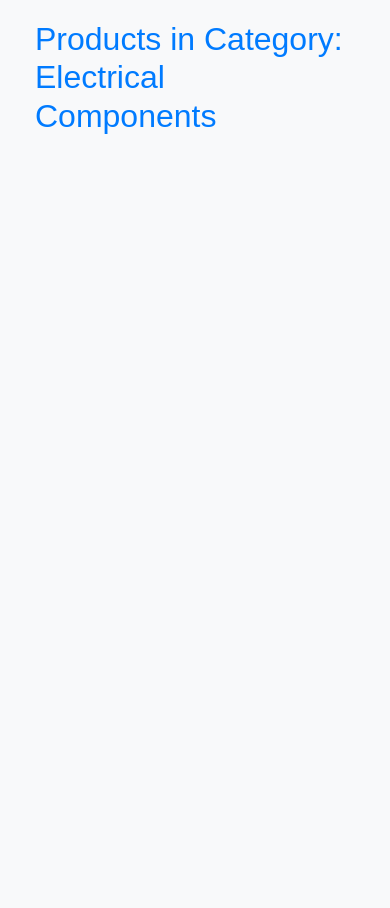
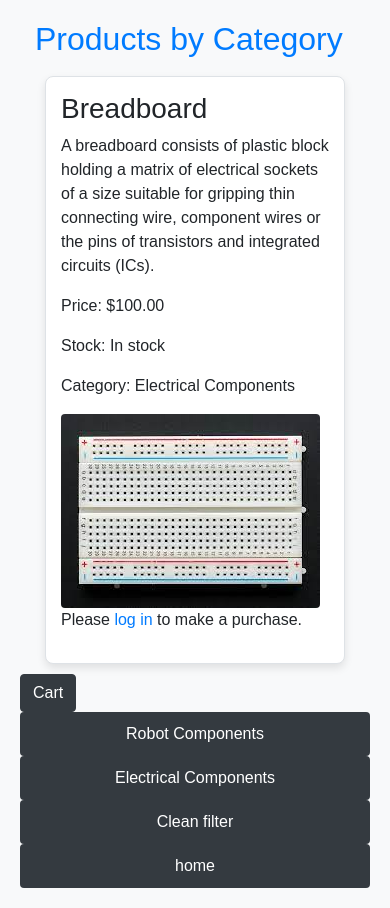
Before and after one commit to mSaeedS/db, a Django app: page /products/2/ in a window 390 px wide. Before the commit the page ends 134 px from the top, so only its background shows below. Run offline with Django 4.2, Linux system fonts and the light colour scheme; data comes from the database, SQL or seed files in the repository; some libraries are stand-ins or nearby versions.

Commit message:
aik dum se 40% done xd

```diff
--- a/voltrium/admin.py
+++ b/voltrium/admin.py
@@ -1,6 +1,6 @@
 
 from django.contrib import admin
-from .models import Product, Category,User, Order, Address, CartItem, Payment, Review
+from .models import Product, Category,User, Order, Address, CartItem, Payment, Review, OrderLine
 # Register your models here.
 admin.site.register(Product)
 admin.site.register(Category)
@@ -10,3 +10,4 @@ admin.site.register(Address)
 admin.site.register(CartItem)
 admin.site.register(Payment)
 admin.site.register(Review)
+admin.site.register(OrderLine)
--- a/voltrium/templates/product/products_by_category.html
+++ b/voltrium/templates/product/products_by_category.html
@@ -5,9 +5,6 @@
     <meta charset="UTF-8">
     <meta name="viewport" content="width=device-width, initial-scale=1.0">
     <title>Products by Category</title>
-    <!-- Add this to your base.html or any template where you want to use Bootstrap -->
-
-
     <link rel="stylesheet" href="https://stackpath.bootstrapcdn.com/bootstrap/4.5.2/css/bootstrap.min.css">
     <style>
         body {
@@ -42,25 +39,80 @@
             height: auto;
             border-radius: 4px;
         }
+
+        .buy-button {
+            background-color: #007bff;
+            color: #fff;
+            padding: 10px 15px;
+            border: none;
+            border-radius: 4px;
+            cursor: pointer;
+            width: 100%;
+        }
+
+        .buy-button:hover {
+            background-color: #0056b3;
+        }
+
+        .filter-button {
+            background-color: #343a40;
+            color: #fff;
+            padding: 10px 15px;
+            border: none;
+            border-radius: 4px;
+            cursor: pointer;
+            width: 100%;
+        }
+
+        .filter-button:hover {
+            background-color: #23282d;
+        }
     </style>
 </head>
 <body>
     <div class="container">
-        <h2>Products in Category: {{ category.category_name }}</h2>
+        <h2>Products by Category</h2>
         <div class="product-container">
             {% for product in products %}
                 <div class="product-card">
                     <h3>{{ product.name }}</h3>
                     <p>{{ product.description }}</p>
                     <p>Price: ${{ product.price }}</p>
-                    <p>Stock Quantity: {{ product.stock_quantity }}</p>
+                    <p>Stock: {% if product.stock_quantity > 0 %} In stock {% else %} Out of stock {% endif %}</p>
                     <p>Category: {{ product.category.category_name }}</p>
                     {% if product.picture %}
                         <img src="{{ product.picture.url }}" alt="{{ product.name }}">
+                    {% endif %}
+                    {% if user.is_authenticated %}
+                        <form method="post" action="{% url 'add_to_cart' product.id %}">
+                            {% csrf_token %}
+                            <button type="submit" class="buy-button">Add to cart</button>
+                        </form>
+                    {% else %}
+                        <p>Please <a href="{% url 'login' %}">log in</a> to make a purchase.</p>
                     {% endif %}
                 </div>
             {% endfor %}
         </div>
     </div>
+    <div>
+        <a href="{% url 'view_cart' %}">
+            <button type="button" class="btn btn-dark">Cart</button>
+        </a>
+    </div>
+    <div>
+        <a href="{% url 'products_by_category' category_id=1 %}">
+            <button type="button" class="filter-button">Robot Components</button>
+        </a>
+        <a href="{% url 'products_by_category' category_id=2 %}">
+            <button type="button" class="filter-button">Electrical Components</button>
+        </a>
+        <a href="{% url 'all_products' %}">
+            <button type="button" class="filter-button">Clean filter</button>
+        </a>
+        <a href="{% url 'home'  %}">
+            <button type="button" class="filter-button">home</button>
+        </a>
+    </div>
 </body>
 </html>
--- a/voltrium/urls.py
+++ b/voltrium/urls.py
@@ -1,13 +1,17 @@
 # voltrium/urls.py
 from django.urls import path
-from .views import register_user,registration_success,all_products,products_by_category,home
+from django.contrib.auth import views as auth_views
+from .views import register_user,all_products,products_by_category,home,CustomLoginView,add_to_cart,view_cart,place_order,remove_from_cart
 
 urlpatterns = [
     path('', home, name='home'),
     path('register/', register_user, name='register_user'),
-    path('registration-success/', registration_success, name='registration_success'),
     path('products/', all_products, name='all_products'),
     path('products/<int:category_id>/', products_by_category, name='products_by_category'),
-
-
+    path('login/', CustomLoginView, name='login'),
+    path('logout/', auth_views.LogoutView.as_view(), name='logout'),
+    path('view-cart/', view_cart, name='view_cart'),
+    path('add-to-cart/<int:product_id>/', add_to_cart, name='add_to_cart'),
+    path('place-order/', place_order, name='place_order'),
+     path('remove_from_cart/<int:cart_item_id>/', remove_from_cart, name='remove_from_cart'),
 ]
--- a/voltrium/views.py
+++ b/voltrium/views.py
@@ -2,9 +2,17 @@
 from django.shortcuts import render, get_object_or_404,redirect
 from django.views import View
 from django.contrib.auth import authenticate, login
-from .forms import UserRegistrationForm,AddressForm
-from .models import User,Address,Product,Category
+from django.contrib.auth.views import LoginView
+from .forms import UserRegistrationForm,AddressForm,CustomAuthenticationForm,PaymentForm
+from .models import User,Address,Product,Category,CartItem,Order,OrderLine,Payment
 from django.contrib import messages
+from django.contrib.auth.hashers import make_password
+from django.db.models import F,Sum
+from django.utils import timezone
+from django.db import transaction
+
+def register_user(request):
+    from django.contrib.auth.hashers import make_password
 
 def register_user(request):
     if request.method == 'POST':
@@ -12,7 +20,12 @@ def register_user(request):
         address_form = AddressForm(request.POST)
 
         if user_form.is_valid() and address_form.is_valid():
-            user = user_form.save()  # Save the user data
+            user = user_form.save(commit=False)
+
+            # Hash the password before saving the user
+            user.password = make_password(user_form.cleaned_data['password'])
+
+            user.save()  # Save the user data
             address = address_form.save(commit=False)
             address.user = user  # Associate the address with the user
             address.save()  # Save the address data
@@ -28,19 +41,175 @@ def register_user(request):
 
     return render(request, 'registration/register_user.html', {'user_form': user_form, 'address_form': address_form})
 
-def registration_success(request):
-    return render(request, 'registration/registration_success.html')
-
 
 
 def all_products(request):
     products = Product.objects.all()
     return render(request, 'product/all_products.html', {'products': products})
 
-def products_by_category(request, category_id):
-    category = Category.objects.get(pk=category_id)
-    products = Product.objects.filter(category=category)
-    return render(request, 'product/products_by_category.html', {'products': products, 'category': category})
+def products_by_category(request, category_id=None):
+    if category_id:
+        category = Category.objects.get(pk=category_id)
+        products = Product.objects.filter(category=category)
+    else:
+        products = Product.objects.all()
+
+    categories = Category.objects.all()
+
+    return render(request, 'product/products_by_category.html', {'products': products, 'categories': categories})
 
 def home(request):
     return render(request, 'home.html')
+
+def CustomLoginView(request):
+    if request.method == 'POST':
+        form = CustomAuthenticationForm(request, data=request.POST)
+        if form.is_valid():
+            username = form.cleaned_data['username']
+            password = form.cleaned_data['password']
+
+            user = authenticate(request,username=username, password=password)
+
+            if user is not None:
+                login(request, user)
+                return redirect('/')
+            else:
+                print("Authentication failed: User does not exist or incorrect password.")
+
+    else:
+        form = CustomAuthenticationForm(request)
+
+    return render(request, 'registration/login.html', {'form': form})
+
+def view_cart(request):
+    cart_items = CartItem.objects.filter(user=request.user)
+
+    if request.method == 'POST':
+        form = PaymentForm(request.POST)
+        if form.is_valid():
+            payment_method = form.cleaned_data['payment_method']
+
+            # Start a transaction
+            with transaction.atomic():
+                # Create a new order
+                order = Order.objects.create(user=request.user, total_amount=0)
+
+                # Loop through cart items and create order lines
+                for cart_item in cart_items:
+                    if cart_item.quantity > cart_item.product.stock_quantity:
+                        # Insufficient stock, do not proceed with order
+                        messages.error(request, f"Not enough stock for {cart_item.product.name}.")
+                        return redirect('view_cart')
+
+                    OrderLine.objects.create(
+                        order=order,
+                        product=cart_item.product,
+                        quantity=cart_item.quantity,
+                        unit_price=cart_item.product.price
+                    )
+
+                    # Update product stock
+                    cart_item.product.stock_quantity -= cart_item.quantity
+                    cart_item.product.save()
+
+                # Calculate and update total amount for the order
+                total_amount = order.orderline_set.aggregate(
+                    total=Sum(F('unit_price') * F('quantity'))
+                )['total'] or 0
+                order.total_amount = total_amount
+                order.save()
+
+                # Create a payment record
+                Payment.objects.create(user=request.user, order=order, payment_method=payment_method)
+
+                # Clear the user's cart
+                cart_items.delete()
+
+                messages.success(request, "Your order has been placed successfully.")
+                return redirect('home')  # Redirect to a success page
+
+    else:
+        form = PaymentForm()
+
+    return render(request, 'product/view_cart.html', {'cart_items': cart_items, 'payment_form': form})
+
+
+def add_to_cart(request, product_id):
+    product = get_object_or_404(Product, pk=product_id)
+
+    # Check if the product is out of stock
+    if product.stock_quantity <= 0:
+        # Handle the case where the product is out of stock
+        messages.error(request, "This product is currently out of stock.")
+        return redirect('all_products')  # Assuming 'all_products' is the view name for displaying all products
+
+    cart_item, created = CartItem.objects.get_or_create(user=request.user, product=product)
+
+    # Increment the quantity if the item is already in the cart and stock is available
+    if not created and cart_item.quantity < product.stock_quantity:
+        cart_item.quantity += 1
+        cart_item.save()
+    elif not created:
+        # Handle the case where the requested quantity exceeds the stock
+        messages.error(request, "Not enough stock available.")
+        return redirect('all_products')  # Assuming 'product_detail' is the view name for a single product
+
+    return redirect('view_cart')  # Redirect to the cart view
+
+def remove_from_cart(request, cart_item_id):
+    cart_item = get_object_or_404(CartItem, pk=cart_item_id)
+
+    # Remove the item from the cart
+    cart_item.delete()
+    # Optionally, you can add a success message
+    messages.success(request, 'Item has been removed from your cart.')
+    # Render the confirmation template
+    return render(request, 'product/remove_from_cart.html')
+
+@transaction.atomic
+def place_order(request):
+    cart_items = CartItem.objects.filter(user=request.user)
+
+    if request.method == 'POST':
+        form = PaymentForm(request.POST)
+        if form.is_valid():
+            # Start a transaction
+            with transaction.atomic():
+                # Create a new order
+                order = Order.objects.create(user=request.user, total_amount=0)
+
+                # Loop through cart items, create order lines, and update stock
+                for cart_item in cart_items:
+                    if cart_item.quantity > cart_item.product.stock_quantity:
+                        # Insufficient stock, do not proceed with order
+                        messages.error(request, f"Not enough stock for {cart_item.product.name}.")
+                        return redirect('view_cart')
+
+                    OrderLine.objects.create(
+                        order=order,
+                        product=cart_item.product,
+                        quantity=cart_item.quantity,
+                        unit_price=cart_item.product.price
+                    )
+
+                    # Update product stock
+                    cart_item.product.stock_quantity -= cart_item.quantity
+                    cart_item.product.save()
+
+                # Calculate the total amount for the order
+                order.total_amount = sum(line.unit_price * line.quantity for line in order.orderline_set.all())
+                order.save()
+
+                # Create a payment record
+                Payment.objects.create(user=request.user, order=order, payment_method=form.cleaned_data['payment_method'])
+
+                # Clear the user's cart
+                cart_items.delete()
+
+                messages.success(request, "Your order has been placed successfully.")
+                return redirect('home')  # Or any other success page
+
+    else:
+        form = PaymentForm()
+
+    return render(request, 'product/view_cart.html', {'cart_items': cart_items, 'payment_form': form})
```
Also changed, not shown: db/settings.py (+9 -4 lines), voltrium/forms.py (+19 -5 lines), voltrium/models.py (+49 -9 lines), voltrium/templates/base.html (+24 -21 lines), voltrium/templates/home.html (+26 -5 lines), voltrium/templates/product/all_products.html (+27 -1 lines), voltrium/templates/product/remove_from_cart.html (added, +14 -0 lines), voltrium/templates/product/view_cart.html (added, +43 -0 lines), voltrium/templates/registration/login.html (added, +31 -0 lines), voltrium/templates/registration/registration_success.html (deleted, +0 -31 lines), db.sqlite3, db/media/product_pictures/breadb.jpg (added), voltrium/migrations/0005_user_groups_user_is_active_user_is_staff_and_more.py (added), voltrium/migrations/0006_alter_cartitem_quantity_alter_user_password.py (added), 2 more files.
